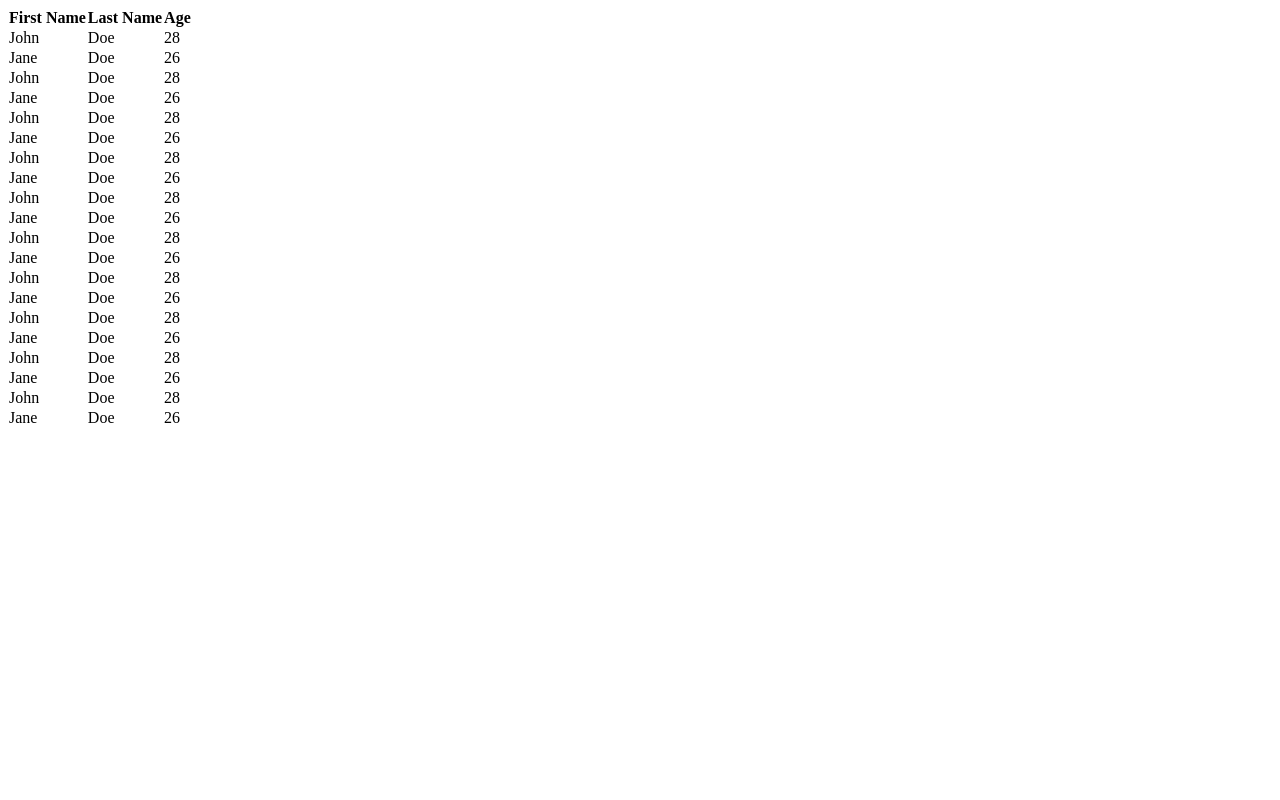
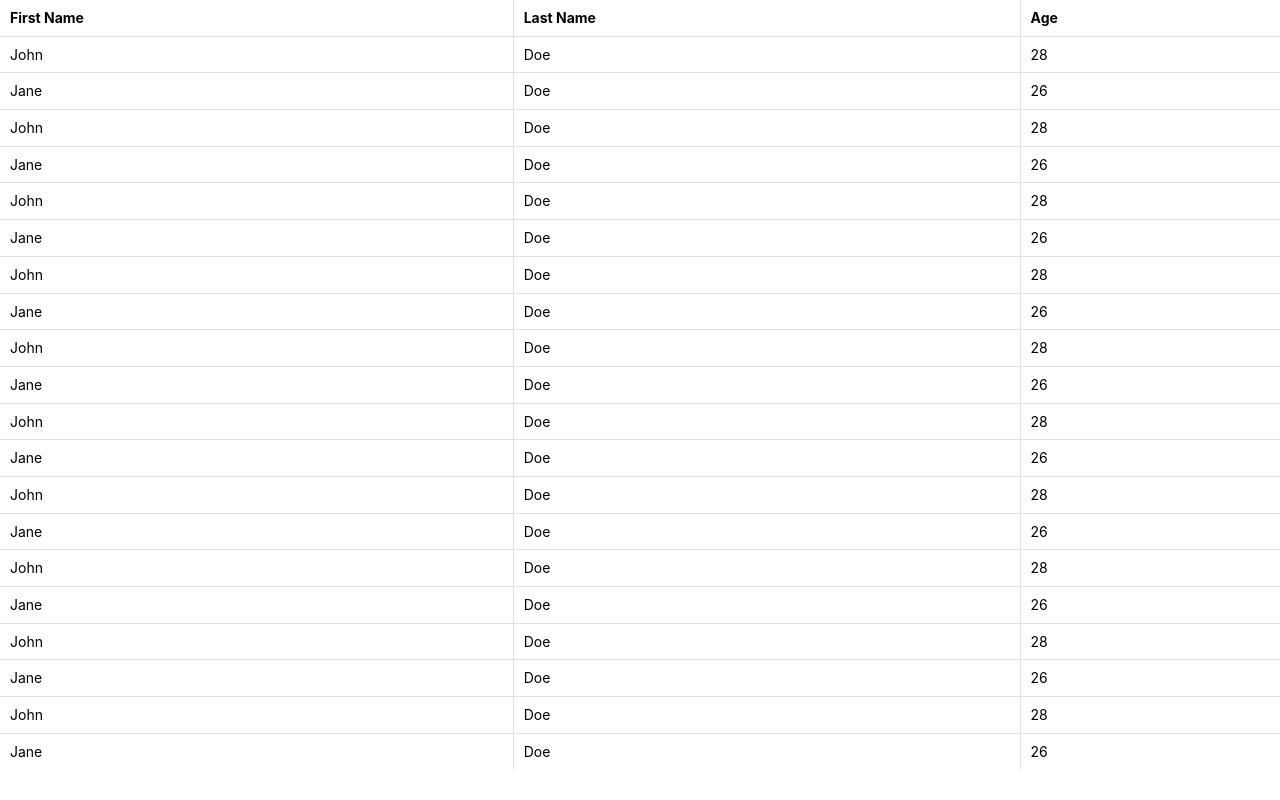
Before and after one commit to novice1993/rex-web-table, a React (Vite) app: page / in a window 1280 px wide. Built offline with nearby package versions, Linux system fonts and the light colour scheme.

Commit message:
chore: Table 컴포넌트에 mantine ui 적용
Desc
- mantine ui 적용 위하여 MantineProvider 및 전역 스타일 적용

```diff
--- a/src/App.tsx
+++ b/src/App.tsx
@@ -4,6 +4,7 @@ import {
   useReactTable,
 } from "@tanstack/react-table";
 
+import { Table } from "@mantine/core";
 import TableHeader from "./components/TableHeader";
 import TableBody from "./components/TableBody";
 
@@ -59,10 +60,10 @@ function App() {
   });
 
   return (
-    <div>
+    <Table withColumnBorders withRowBorders highlightOnHover>
       <TableHeader table={table} />
       <TableBody table={table} />
-    </div>
+    </Table>
   );
 }
 
--- a/src/components/TableBody.tsx
+++ b/src/components/TableBody.tsx
@@ -1,21 +1,22 @@
+import { ReactNode } from "react";
 import { TableProps } from "../type/type";
-import { ReactNode } from "react";
+import { Table } from "@mantine/core";
 
 const TableBody = <T,>({ table }: TableProps<T>) => {
   const rows = table.getRowModel().rows;
 
   return (
-    <tbody>
+    <Table.Tbody>
       {rows.map((row) => (
-        <tr key={row.id}>
+        <Table.Tr key={row.id}>
           {row.getVisibleCells().map((cell) => (
-            <td key={cell.id}>
+            <Table.Td key={cell.id}>
               {cell.getContext().renderValue() as ReactNode}
-            </td>
+            </Table.Td>
           ))}
-        </tr>
+        </Table.Tr>
       ))}
-    </tbody>
+    </Table.Tbody>
   );
 };
 
--- a/src/components/TableHeader.tsx
+++ b/src/components/TableHeader.tsx
@@ -1,5 +1,7 @@
 import { useCallback } from "react";
 import { Header } from "@tanstack/react-table";
+
+import { Table } from "@mantine/core";
 import { TableProps } from "../type/type";
 
 const TableHeader = <T,>({ table }: TableProps<T>) => {
@@ -19,17 +21,17 @@ const TableHeader = <T,>({ table }: TableProps<T>) => {
   }, []);
 
   return (
-    <thead>
+    <Table.Thead>
       {tableHeaderData.map((headerGroup) => (
-        <tr key={headerGroup.id}>
+        <Table.Tr key={headerGroup.id}>
           {headerGroup.headers.map((header) => (
-            <th key={header.id}>
+            <Table.Th key={header.id}>
               {header.isPlaceholder ? null : getHeaderContent(header)}
-            </th>
+            </Table.Th>
           ))}
-        </tr>
+        </Table.Tr>
       ))}
-    </thead>
+    </Table.Thead>
   );
 };
 
--- a/src/main.tsx
+++ b/src/main.tsx
@@ -2,8 +2,14 @@ import { StrictMode } from "react";
 import { createRoot } from "react-dom/client";
 import App from "./App.tsx";
 
+import { MantineProvider } from "@mantine/core";
+import { theme } from "./theme.ts";
+import "@mantine/core/styles.css";
+
 createRoot(document.getElementById("root")!).render(
   <StrictMode>
-    <App />
+    <MantineProvider theme={theme}>
+      <App />
+    </MantineProvider>
   </StrictMode>
 );
--- /dev/null
+++ b/src/theme.ts
@@ -0,0 +1,5 @@
+import { createTheme } from "@mantine/core";
+
+export const theme = createTheme({
+  /** mantine ui theme */
+});
```
